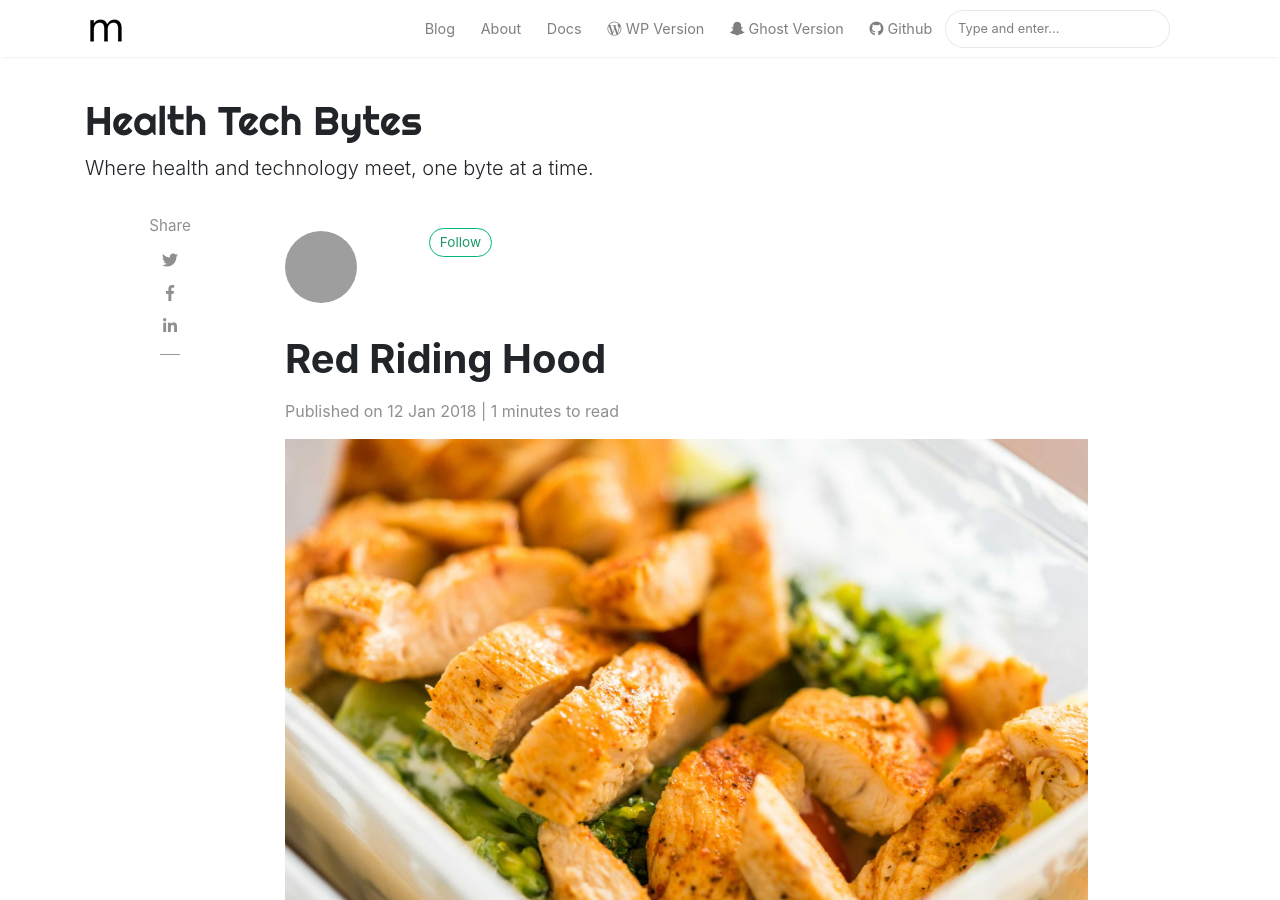
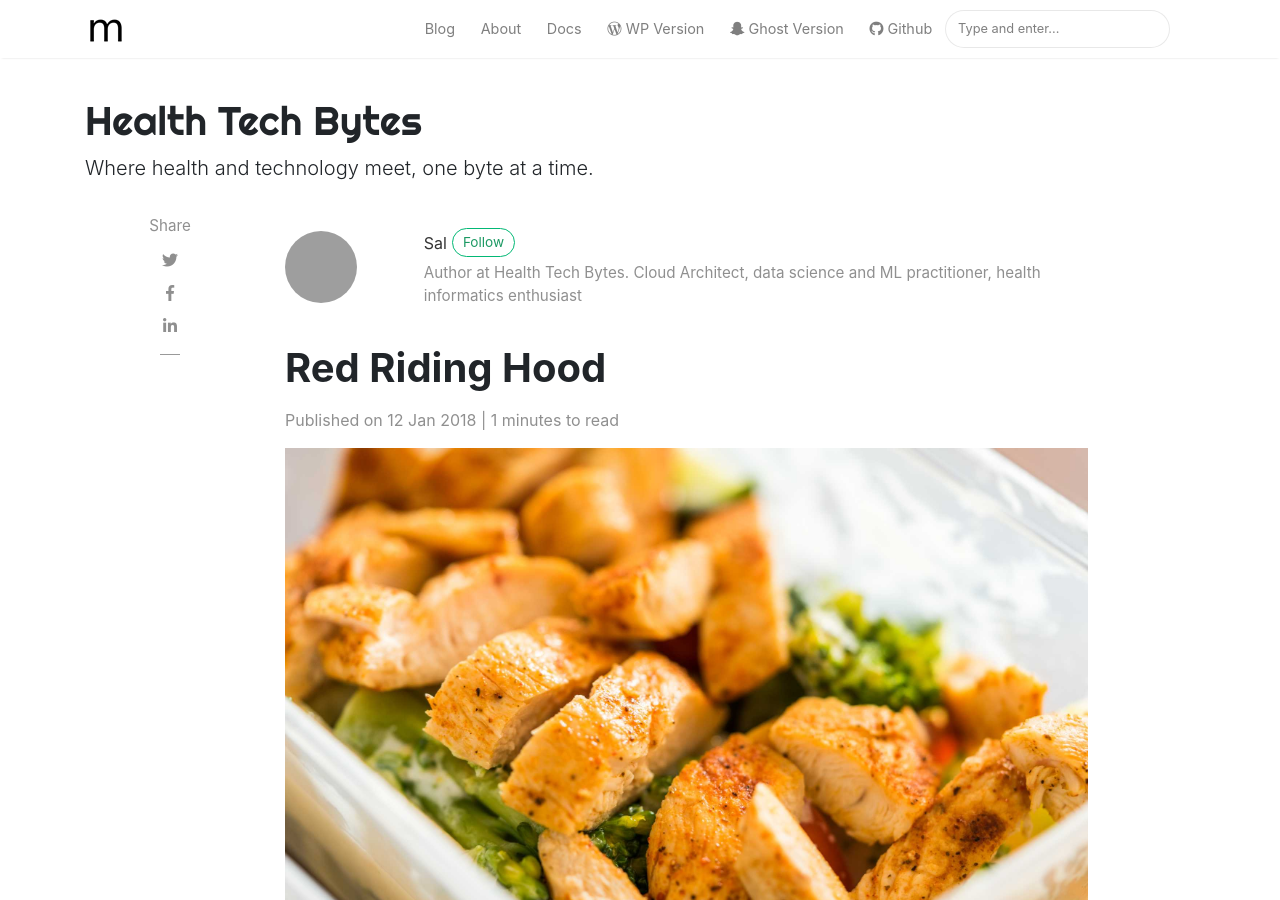
Before and after one commit to slsu0424/slsu0424.github.io, a Jekyll site: the page built from _posts/2018-01-12-red-riding.md, in a window 1280 px wide and 900 px high. Built offline with Jekyll 4.4.1, drawn with Linux system fonts in a browser that asks for light colours; nearby versions of some CDN libraries; comment, search, counter and statistics services are not loaded; some of the changed lines change nothing that is shown; grey boxes are pictures that could not be loaded.

Commit message:
Update _config.yml

```diff
--- a/_config.yml
+++ b/_config.yml
@@ -13,7 +13,7 @@ permalink: /:title/
 
 # Authors
 authors:
-  sandy:
+  sal:
     name: Sal
     display_name: Sal
     gravatar: e56154546cf4be74e393c62d1ae9f9d4
```
